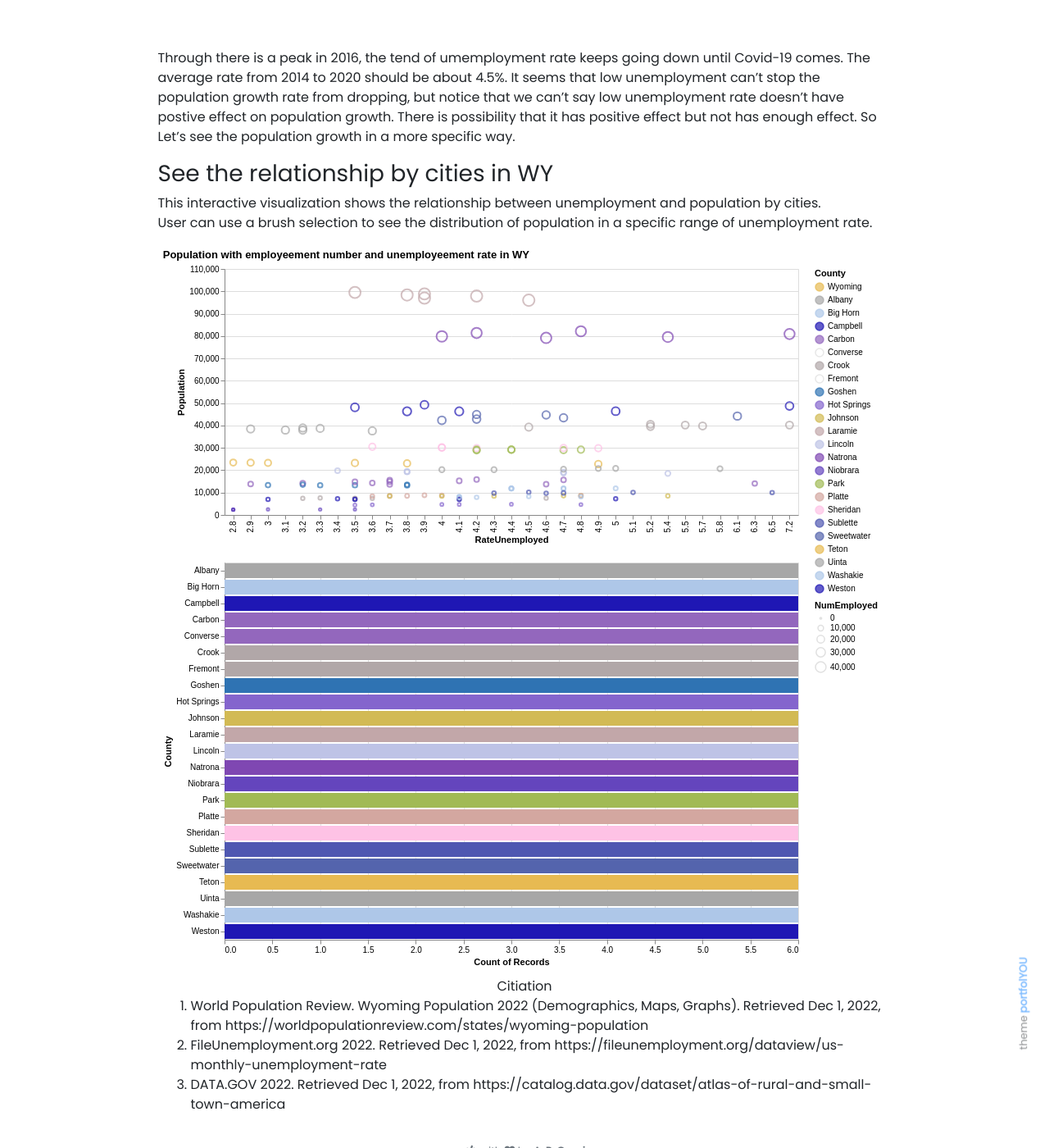
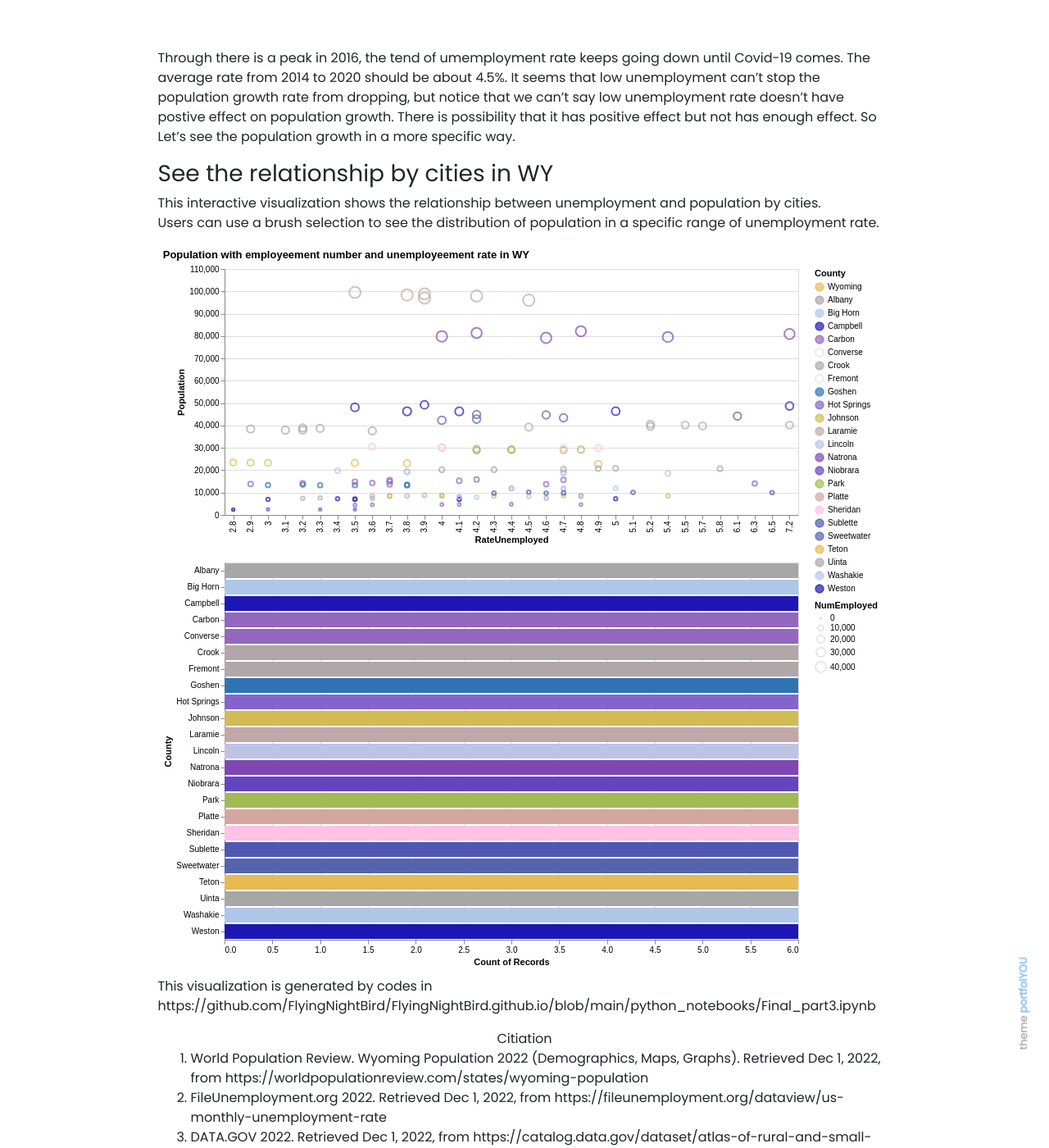
Before and after one commit to FlyingNightBird/FlyingNightBird.github.io, a Jekyll site: the page built from _projects/Final_Part3.md, in a window 1280 px wide and 1400 px high, scrolled down 1481 px. Shown: the whole window at 82% size. Built offline with Jekyll 4.4.1, drawn with Linux system fonts in a browser that asks for light colours; nearby versions of some CDN libraries.

Commit message:
Update Final_Part3.md

```diff
--- a/_projects/Final_Part3.md
+++ b/_projects/Final_Part3.md
@@ -26,9 +26,9 @@ The average rate from 2014 to 2020 should be about 4.5%.
 It seems that low unemployment can't stop the population growth rate from dropping, but notice that we can't say low unemployment rate doesn't have postive effect on population growth. There is possibility that it has positive effect but not has enough effect. So Let's see the population growth in a more specific way.
 ### See the relationship by cities in WY
 This interactive visualization shows the relationship between unemployment and population by cities.
-User can use a brush selection to see the distribution of population in a specific range of unemployment rate.
+Users can use a brush selection to see the distribution of population in a specific range of unemployment rate.
 <vegachart schema-url="{{ site.baseurl }}/assets/json/population_employment.json" style="width: 100%"></vegachart>
-
+This visualization is generated by codes in https://github.com/FlyingNightBird/FlyingNightBird.github.io/blob/main/python_notebooks/Final_part3.ipynb
 
 <center>Citiation</center>
 1. World Population Review. Wyoming Population 2022 (Demographics, Maps, Graphs). Retrieved Dec 1, 2022, from https://worldpopulationreview.com/states/wyoming-population
```
